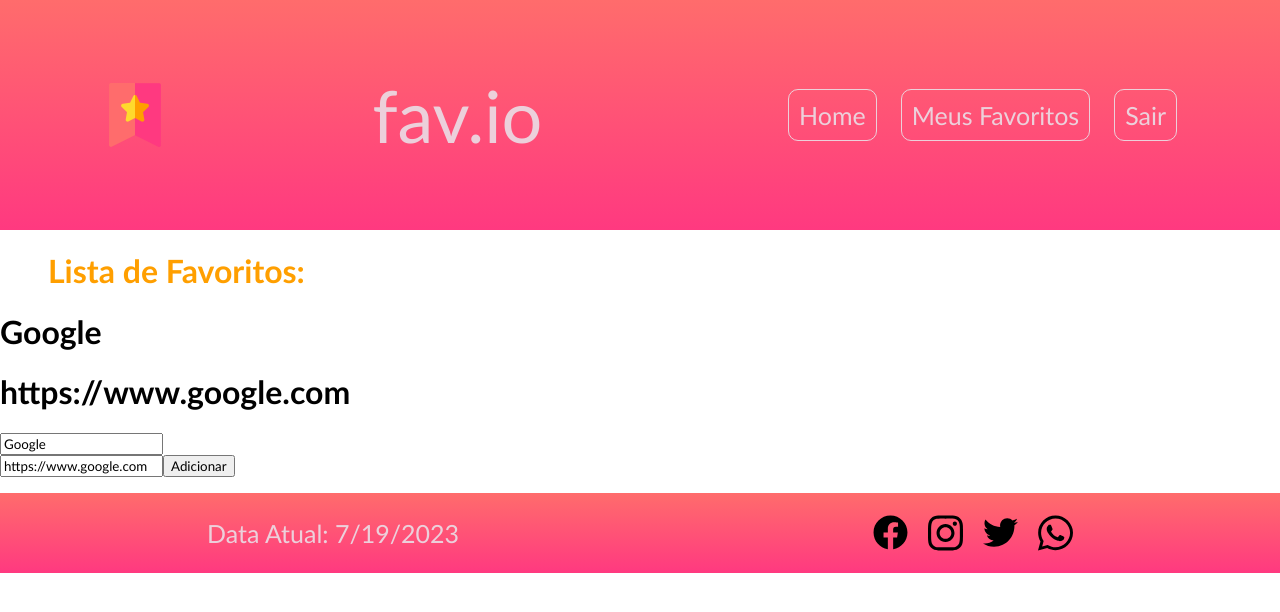
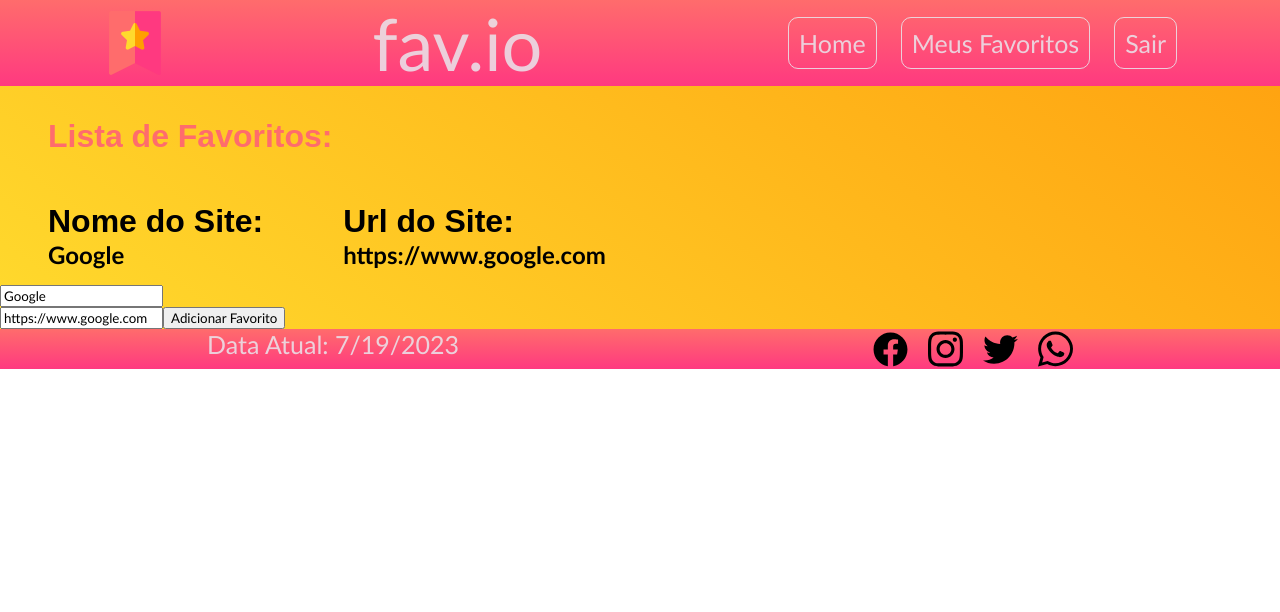
Before and after one commit to ruannnrcn/favapp, a React (Create React App) app: page / in a window 1280 px wide. Shown: the top 612 px of the page. Built offline with nearby package versions, Linux system fonts and the light colour scheme.

Commit message:
mudanças no css

```diff
--- a/src/componentes/Conteudo/Conteudo.module.css
+++ b/src/componentes/Conteudo/Conteudo.module.css
@@ -1,6 +1,38 @@
-.favoritosTitle{
-    color: #FF9F00;
-    text-align: start;
-    padding-left: 3rem;
-    font-size: 2rem;
+:root {
+  --laranja: #ff9d00ee;
+  --amarelo: #ffda2d;
+  --main-color: #ff6c6c;
 }
+
+.favoritosTitle {
+  color: var(--main-color);
+  text-align: start;
+  padding: 2rem 3rem;
+  font-size: 2rem;
+  font-family: fantasy;
+  margin: 0;
+}
+.fontTitle {
+  font-family: fantasy;
+}
+
+.main {
+  background-image: linear-gradient(0.1turn, var(--amarelo), var(--laranja));
+  height: 100%;
+  width: 100vw;
+}
+
+.containerDadosIndividual {
+  display: flex;
+  justify-content: start;
+  flex-direction: column;
+  font-family: fantasy;
+  flex-wrap: wrap;
+}
+
+.containerDados {
+  display: flex;
+  justify-content: flex-start;
+  padding: 1rem 3rem;
+  gap: 5rem;
+}
--- a/src/componentes/Conteudo/index.js
+++ b/src/componentes/Conteudo/index.js
@@ -3,35 +3,54 @@ import { useState } from "react";
 import styles from "./Conteudo.module.css";
 
 const Estados = () => {
-    const [nome, setNome]=useState("Google")
-    const [url, setUrl]=useState("https://www.google.com")
-    const [favoritos, setFavoritos]=useState([])
+  const [nome, setNome] = useState("Google");
+  const [url, setUrl] = useState("https://www.google.com");
+  const [favoritos, setFavoritos] = useState([]);
 
-    function adicionarFavorito(nome, url){
-        let favorito={nome,url}
-        setFavoritos([...favoritos,favorito])
-        console.log(favoritos)
+  function adicionarFavorito(nome, url) {
+    let favorito = { nome, url };
+    setFavoritos([...favoritos, favorito]);
+    console.log(favoritos);
   }
 
-    function handleInput(valor){
-        setNome(valor)
+  function handleInput(valor) {
+    setNome(valor);
+  }
+  return (
+    <div className={styles.main}>
+      <h2 className={styles.favoritosTitle}>Lista de Favoritos:</h2>
 
-    }
-    return(
-        <div>
-            <h1 className={styles.favoritosTitle}>Lista de Favoritos:</h1>
-            <h1>{nome}</h1>
-            <h1>{url}</h1>
+      <div className={styles.containerDados}>
+        <div className={styles.containerDadosIndividual}>
+          <h1 className={styles.fontTitle}>Nome do Site:</h1>
+          <h2>{nome}</h2>
+        </div>
+        <div className={styles.containerDadosIndividual}>
+          <h1 className={styles.fontTitle}>Url do Site:</h1>
+          <h2>{url}</h2>
+        </div>
+      </div>
 
-            <form onSubmit={()=>alert("Site favorito adicionado!")}>
-              <input type="text" value={nome} onChange={(e)=>handleInput(e.target.value)} />
+      {/* <form onSubmit={()=>alert("Site favorito adicionado!")}> */}
+      <input
+        type="text"
+        value={nome}
+        onChange={(e) => handleInput(e.target.value)}
+      />
       <br />
-              <input type="text" value={url} onChange={(e)=>setUrl(e.target.value)} />
-              <button onClick={()=>adicionarFavorito(nome,url)}>Adicionar</button>
+      <input type="text" value={url} onChange={(e) => setUrl(e.target.value)} />
+      <button onClick={() => adicionarFavorito(nome, url)}>
+        Adicionar Favorito
+      </button>
       <ul>
-              { favoritos.map( (fav) => <li key={fav.url}>{ fav.nome } <br />{ fav.url }</li>) }
+        {favoritos.map((fav) => (
+          <li key={fav.url}>
+            {fav.nome} <br />
+            {fav.url}
+          </li>
+        ))}
       </ul>
-            </form>
+      {/* </form> */}
     </div>
   );
 };
--- a/src/componentes/Rodape/Rodape.module.css
+++ b/src/componentes/Rodape/Rodape.module.css
@@ -5,6 +5,7 @@
 
 * {
   font-family: "Gill Sans", "Gill Sans MT", Calibri, "Trebuchet MS", sans-serif;
+  margin: 0;
 }
 
 .footer {
```
Lines whose indentation alone changed are shown as unchanged.
